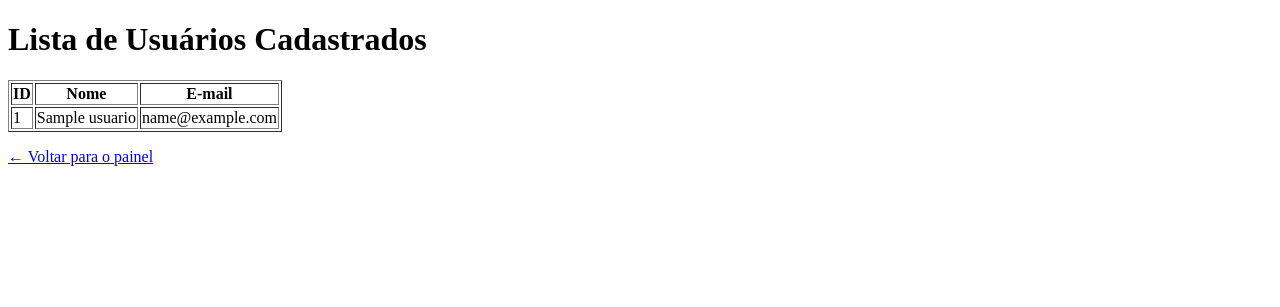
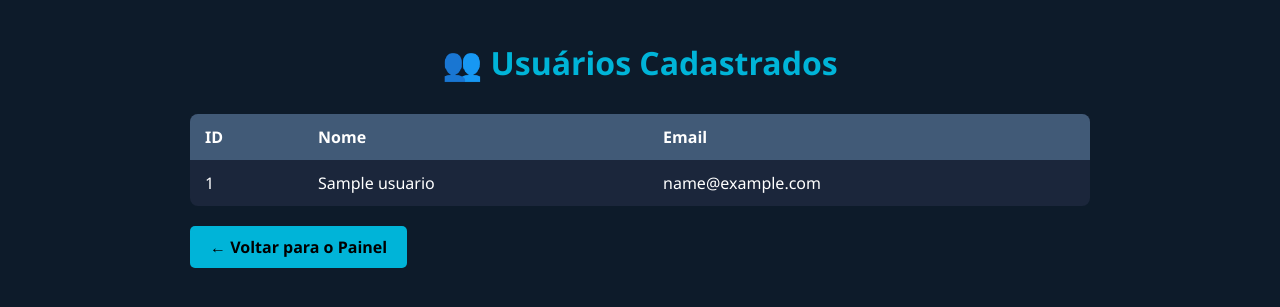
Before and after one commit to Jesiel-Pedroza/sistema-notas, a Flask app: template templates/usuarios.html in a window 1280 px wide. Shown: the top 307 px of the page. Run offline with Flask 3, Linux system fonts and the light colour scheme; the template is opened without the code that fills it: most values are stand-ins (such as "Sample title", 1, 10 or a date in 2020).

Commit message:
Adicionado layout estilizado para usuários.html

```diff
--- a/templates/usuarios.html
+++ b/templates/usuarios.html
@@ -2,16 +2,70 @@
 <html lang="pt-BR">
 <head>
   <meta charset="UTF-8">
-  <title>Todos os Usuários</title>
+  <title>Usuários Cadastrados</title>
+  <link rel="stylesheet" href="{{ url_for('static', filename='style.css') }}">
+  <style>
+    body {
+      background-color: #0d1b2a;
+      color: #ffffff;
+      font-family: 'Segoe UI', sans-serif;
+      margin: 0;
+      padding: 20px;
+    }
+    .container {
+      max-width: 900px;
+      margin: 0 auto;
+    }
+    h1 {
+      text-align: center;
+      margin-bottom: 30px;
+      color: #00b4d8;
+    }
+    table {
+      width: 100%;
+      border-collapse: collapse;
+      background-color: #1b263b;
+      border-radius: 8px;
+      overflow: hidden;
+    }
+    th, td {
+      padding: 12px 15px;
+      text-align: left;
+    }
+    th {
+      background-color: #415a77;
+      color: #ffffff;
+    }
+    tr:nth-child(even) {
+      background-color: #2e3a59;
+    }
+    a.btn-voltar {
+      display: inline-block;
+      margin-top: 20px;
+      background-color: #00b4d8;
+      padding: 10px 20px;
+      text-decoration: none;
+      color: #000;
+      border-radius: 5px;
+      font-weight: bold;
+    }
+    a.btn-voltar:hover {
+      background-color: #48cae4;
+    }
+  </style>
 </head>
 <body>
-  <h1>Lista de Usuários Cadastrados</h1>
-  <table border="1">
+  <div class="container">
+    <h1>👥 Usuários Cadastrados</h1>
+    <table>
+      <thead>
         <tr>
           <th>ID</th>
           <th>Nome</th>
-      <th>E-mail</th>
+          <th>Email</th>
         </tr>
+      </thead>
+      <tbody>
         {% for user in usuarios %}
         <tr>
           <td>{{ user.id }}</td>
@@ -19,7 +73,9 @@
           <td>{{ user.email }}</td>
         </tr>
         {% endfor %}
+      </tbody>
     </table>
-  <p><a href="{{ url_for('dashboard') }}">← Voltar para o painel</a></p>
+    <a href="{{ url_for('dashboard') }}" class="btn-voltar">← Voltar para o Painel</a>
+  </div>
 </body>
 </html>
```
Lines whose indentation alone changed are shown as unchanged.
